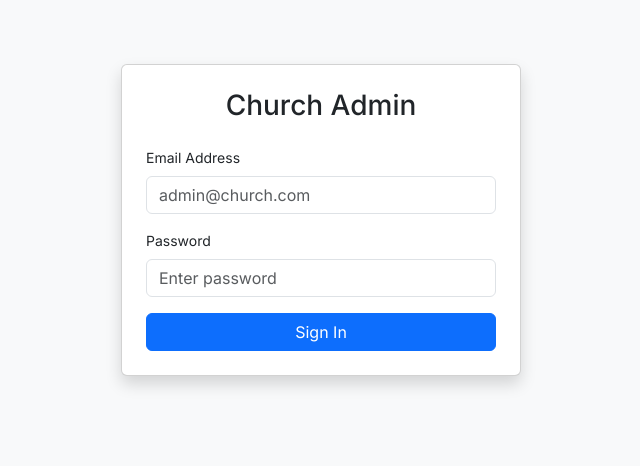
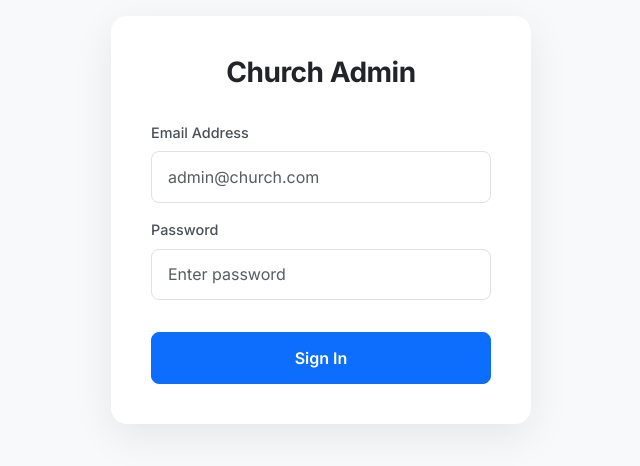
Before and after one commit to Joshtech-netizen/Effiduase-COC_Management-System, a React app in the folder frontend/: page / in a window 1280 px wide. Shown: the part 180-646 px from the top of the page, without its empty margins (319-959 px from the left). Built offline with nearby package versions, Linux system fonts and the light colour scheme; the HTML template or start-up script is replaced by a standard one.

Commit message:
feat: enhance Login page with CSS styling and improved layout

```diff
--- a/frontend/src/pages/Login/Login.css
+++ b/frontend/src/pages/Login/Login.css
@@ -1,16 +1,63 @@
-.page-wrapper {
-    height: 100vh;
-    overflow: hidden;
+.login-wrapper {
+    min-height: 100vh;
+    background-color: #f8f9fa;
+    display: flex;
+    align-items: center;
+    justify-content: center;
+    padding: 1rem;
 }
 
-.content-wrapper {
-    overflow-y: auto;
+.login-card {
+    width: 100%;
+    max-width: 420px;
+    border-radius: 16px;
+    border: none;
+    background: #ffffff;
+    box-shadow: 0 12px 40px rgba(0, 0, 0, 0.08);
+    padding: 2.5rem;
 }
 
-tbody tr {
-    transition: background-color 0.15s ease-in-out;
+.login-title {
+    font-weight: 700;
+    color: #212529;
+    letter-spacing: -0.5px;
+    margin-bottom: 2rem;
 }
 
-tbody tr:hover {
-    background-color: rgba(13, 110, 253, 0.05) !important;
+.login-label {
+    font-weight: 500;
+    font-size: 0.9rem;
+    color: #495057;
+    margin-bottom: 0.5rem;
 }
+
+.login-input {
+    padding: 0.8rem 1rem;
+    border-radius: 8px;
+    border: 1px solid #dee2e6;
+    transition: border-color 0.2s ease, box-shadow 0.2s ease;
+}
+
+.login-input:focus {
+    border-color: #0d6efd;
+    box-shadow: 0 0 0 3px rgba(13, 110, 253, 0.15);
+}
+
+.login-btn {
+    padding: 0.8rem;
+    font-weight: 600;
+    border-radius: 8px;
+    transition: all 0.2s ease;
+    margin-top: 1rem;
+}
+
+.login-btn:hover:not(:disabled) {
+    transform: translateY(-2px);
+    box-shadow: 0 6px 15px rgba(13, 110, 253, 0.25);
+}
+
+.login-btn:disabled {
+    background-color: #6c757d;
+    cursor: not-allowed;
+    opacity: 0.65;
+}
--- a/frontend/src/pages/Login/Login.tsx
+++ b/frontend/src/pages/Login/Login.tsx
@@ -1,7 +1,7 @@
 import React, { useState } from 'react';
 import axios from 'axios';
 import { useNavigate } from 'react-router-dom';
-
+import './Login.css';
 
 interface LoginResponse {
     message: string;
@@ -27,7 +27,7 @@ const Login: React.FC = () => {
     const [loading, setLoading] = useState(false);
     const navigate = useNavigate();
 
-const handleLogin = async (e: React.FormEvent) => {
+    const handleLogin = async (e: React.FormEvent) => {
         e.preventDefault();
         setLoading(true);
         setError('');
@@ -46,6 +46,7 @@ const handleLogin = async (e: React.FormEvent) => {
                 localStorage.setItem('user_token', response.data.token);
                 localStorage.setItem('user_role', response.data.user.role);
                 localStorage.setItem('user_name', response.data.user.name);
+
                 // Go to Dashboard
                 navigate('/dashboard');
             } else {
@@ -66,38 +67,42 @@ const handleLogin = async (e: React.FormEvent) => {
     };
 
     return (
-        <div className="d-flex align-items-center justify-content-center vh-100 bg-light">
-            <div className="card shadow p-4" style={{ width: '400px' }}>
-                <h3 className="text-center mb-4">Church Admin</h3>
+        <div className="login-wrapper">
+            <div className="login-card">
+                <h3 className="text-center login-title">Church Admin</h3>
 
-                {error && <div className="alert alert-danger">{error}</div>}
+                {error && <div className="alert alert-danger p-2 small text-center">{error}</div>}
 
                 <form onSubmit={handleLogin}>
                     <div className="mb-3">
-                        <label className="form-label">Email Address</label>
+                        <label className="login-label">Email Address</label>
                         <input
                             type="email"
-                            className="form-control"
+                            className="form-control login-input"
                             value={email}
-                            onChange={(e) => setEmail(e.target.value)}
+                            onChange={(event) => setEmail(event.target.value)}
                             required
                             placeholder="admin@church.com"
                         />
                     </div>
 
                     <div className="mb-3">
-                        <label className="form-label">Password</label>
+                        <label className="login-label">Password</label>
                         <input
                             type="password"
-                            className="form-control"
+                            className="form-control login-input"
                             value={password}
-                            onChange={(e) => setPassword(e.target.value)}
+                            onChange={(event) => setPassword(event.target.value)}
                             required
                             placeholder="Enter password"
                         />
                     </div>
 
-                    <button type="submit" className="btn btn-primary w-100" disabled={loading}>
+                    <button
+                        type="submit"
+                        className="btn btn-primary w-100 login-btn"
+                        disabled={loading}
+                    >
                         {loading ? 'Signing in...' : 'Sign In'}
                     </button>
                 </form>
```
